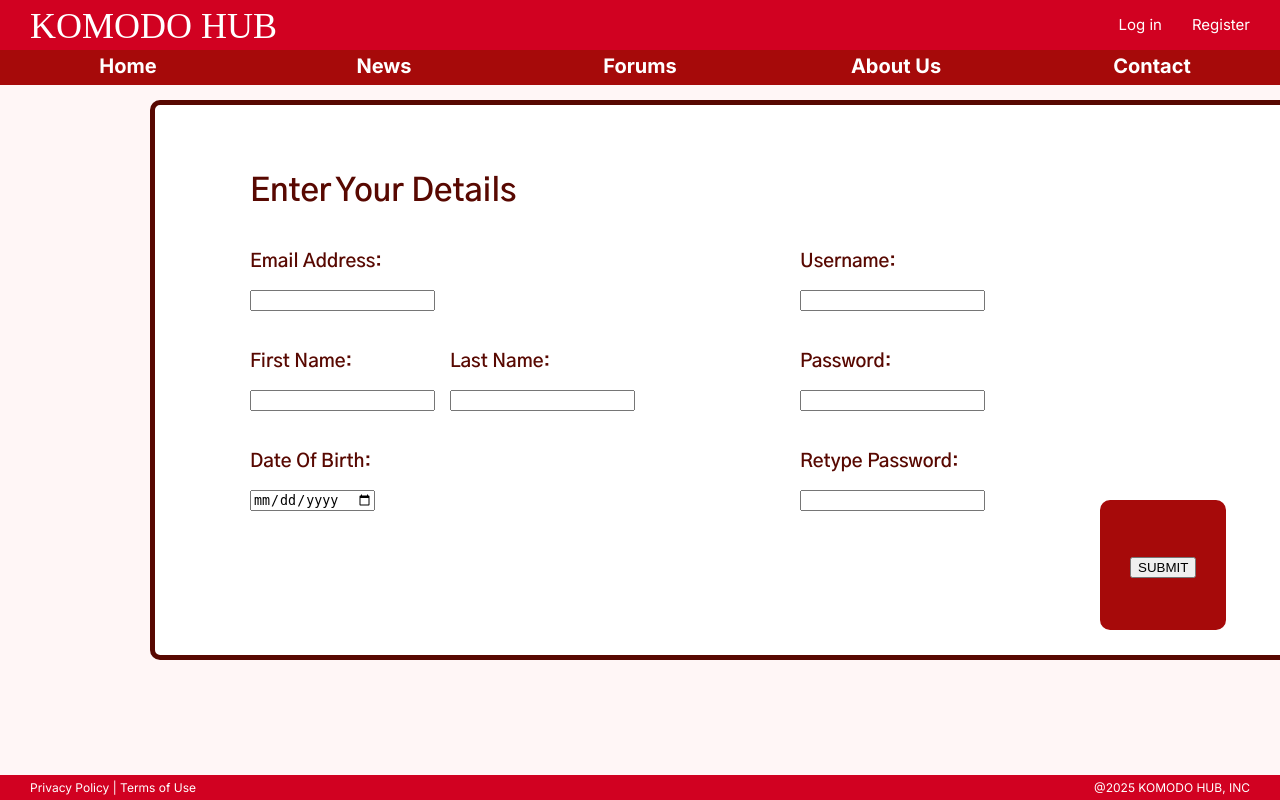
After one commit to Ei-Sandi/Komodo-Hub-5005CMD, a Flask app: page /Individual/ in a window 1280 px wide. The commit adds this page. Run offline with Flask 3, Linux system fonts and the light colour scheme; some web fonts are replaced.

Commit message:
Added Registration Pages

```diff
--- a/KOMODO HUB/app.py
+++ b/KOMODO HUB/app.py
@@ -16,6 +16,14 @@ def login():
 @app.route("/register/")
 def register():
     return render_template("register.html")
+
+@app.route('/Organisation/')
+def Organisation():
+    return render_template('RegOrg.html')
+
+@app.route('/Individual/')
+def Individual():
+    return render_template('RegInd.html')
 
 #nav bar buttons
 @app.route("/news/")
--- /dev/null
+++ b/KOMODO HUB/static/Registration.css
@@ -0,0 +1,276 @@
+#BigBox {
+    border: 5px solid rgb(88, 8, 1);
+    border-radius: 10px;
+    height: 550px;
+    width: 1200px;
+    background-color: white;
+
+    position: fixed;
+    top: 100px;
+    left: 150px;
+}
+.gothic-a1-semibold {
+    color: rgb(88, 8, 1);
+    font-family: "Gothic A1", serif;
+    font-weight: 600;
+    font-style: normal;
+}
+.inter {
+    color: white;
+    font-family: "Inter", serif;
+    font-optical-sizing: auto;
+    font-weight: 400;
+    font-style: normal;
+  }
+#RegBox1 {
+    height: 50px;
+    width: auto;
+    background-color: white;
+
+    position: absolute;
+    top: 200px;
+    left: 550px;
+}
+#RegBox2 {
+    height: 50px;
+    width: auto;
+    background-color: white;
+
+    position: absolute;
+    top: 300px;
+    left: 400px;
+}
+#RegBox3 {
+    height: 50px;
+    width: auto;
+    background-color: white;
+
+    position: absolute;
+    top: 400px;
+    left: 250px;
+}
+#Organisation {
+    border: 50px solid rgb(166, 10, 10);
+    border-radius: 10px;
+    height: 50px;
+    width: auto;
+    background-color: rgb(166, 10, 10);
+
+    position: absolute;
+    top: 500px;
+    left: 400px;
+}
+#Individual {
+    border: 50px solid rgb(166, 10, 10);
+    border-radius: 10px;
+    height: 50px;
+    width: auto;
+    background-color: rgb(166, 10, 10);
+    position: absolute;
+    top: 500px;
+    left: 850px;
+}
+
+#IndBox1{
+    background-color: white;
+    height: auto;
+    width: auto;
+
+    position: absolute;
+    top: 150px;
+    left: 250px;
+}
+.SB{
+    color: white;
+}
+#Submit{
+    border: 30px solid rgb(166, 10, 10);
+    border-radius: 10px;
+    height: auto;
+    width: auto;
+    background-color: rgb(166, 10, 10);
+
+    position: absolute;
+    top: 500px;
+    left: 1100px;
+}
+#EA{
+    height: auto;
+    width: auto;
+
+    position: absolute;
+    top: 250px;
+    left: 250px;
+}
+#Email{
+    position: absolute;
+    top: 290px;
+    left: 250px;
+}
+#FN{
+    height: auto;
+    width: auto;
+
+    position: absolute;
+    top: 350px;
+    left: 250px;
+}
+#First{
+    position: absolute;
+    top: 390px;
+    left: 250px;
+}
+#LN{
+    height: auto;
+    width: auto;
+
+    position: absolute;
+    top: 350px;
+    left: 450px;
+}
+#Last{
+    position: absolute;
+    top: 390px;
+    left: 450px;
+}
+#DOB{
+    height: auto;
+    width: auto;
+
+    position: absolute;
+    top: 450px;
+    left: 250px;
+}
+#Date{
+    position: absolute;
+    top: 490px;
+    left: 250px;
+}
+#UN{
+    height: auto;
+    width: auto;
+
+    position: absolute;
+    top: 250px;
+    left: 800px;
+}
+#User{
+    position: absolute;
+    top: 290px;
+    left: 800px;
+}
+#PW{
+    height: auto;
+    width: auto;
+
+    position: absolute;
+    top: 350px;
+    left: 800px;
+}
+#Pass{
+    position: absolute;
+    top: 390px;
+    left: 800px;
+}
+#RPW{
+    height: auto;
+    width: auto;
+
+    position: absolute;
+    top: 450px;
+    left: 800px;
+}
+#RePass{
+    position: absolute;
+    top: 490px;
+    left: 800px;
+}
+
+#OrgBox{
+    background-color: white;
+    height: auto;
+    width: auto;
+
+    position: absolute;
+    top: 150px;
+    left: 250px;
+}
+.NT{
+    color: white;
+}
+#NEXT{
+    border: 30px solid rgb(166, 10, 10);
+    border-radius: 10px;
+    height: auto;
+    width: auto;
+    background-color: rgb(166, 10, 10);
+
+    position: absolute;
+    top: 500px;
+    left: 1200px;
+}
+#ON{
+    height: auto;
+    width: auto;
+
+    position: absolute;
+    top: 250px;
+    left: 250px;
+}
+#Org{
+    position: absolute;
+    top: 290px;
+    left: 250px;
+}
+#P{
+    height: auto;
+    width: auto;
+
+    position: absolute;
+    top: 350px;
+    left: 250px;
+}
+#Pro{
+    position: absolute;
+    top: 390px;
+    left: 250px;
+}
+#C{
+    height: auto;
+    width: auto;
+
+    position: absolute;
+    top: 450px;
+    left: 250px;
+}
+#Cou{
+    position: absolute;
+    top: 490px;
+    left: 250px;
+}
+#OL{
+    height: auto;
+    width: auto;
+
+    position: absolute;
+    top: 550px;
+    left: 250px;
+}
+#File{
+    position: absolute;
+    top: 590px;
+    left: 250px;
+}
+#BI{
+    height: auto;
+    width: auto;
+
+    position: absolute;
+    top: 250px;
+    left: 800px;
+}
+#Intro{
+    position: absolute;
+    top: 290px;
+    left: 800px;
+}
--- /dev/null
+++ b/KOMODO HUB/templates/RegInd.html
@@ -0,0 +1,42 @@
+{% extends 'publicmain.html' %}
+
+{% block head %}
+    <link rel="preconnect" href="https://fonts.googleapis.com">
+    <link rel="preconnect" href="https://fonts.gstatic.com" crossorigin>
+    <link href="https://fonts.googleapis.com/css2?family=Gothic+A1:wght@600&display=swap" rel="stylesheet">
+    <link rel="stylesheet" href="{{ url_for('static', filename='/Registration.css') }}">
+    <link href="https://fonts.googleapis.com/css2?family=Inter:opsz@14..32&display=swap" rel="stylesheet">
+    <title>Registration - Individual</title>
+{% endblock %}
+
+{% block body%}
+<div id="BigBox"></div>
+<div id= "IndBox1"><h1 class="gothic-a1-semibold">Enter Your Details</h1></div>
+
+
+<h3 class="gothic-a1-semibold">
+    <div id="EA">Email Address:</div>
+    <div id="FN">First Name:</div>
+    <div id="LN">Last Name:</div>
+    <div id="DOB">Date Of Birth:</div>
+    <div id="UN">Username:</div>
+    <div id="PW">Password:</div>
+    <div id="RPW">Retype Password:</div>
+</h3>
+
+<form action="/" method="POST">
+    <div>
+        <input type="email" id="Email" name="Email" required>
+        <input type="text" id="First" name="First" required>
+        <input type="text" id="Last" name="Last" required>
+        <input type="date" id="Date" name="Date" required>
+        <input type="text" id="User" name="User" required>
+        <input type="password" id="Pass" name="Pass" required>
+        <input type="password" id="RePass" name="RePass" required>
+    </div>
+    <br>
+    <div id="Submit">
+        <h2><a href="" class="SB"><input type="submit" value="SUBMIT"></a></h2>
+    </div>
+</form>
+{% endblock %}
```
Also changed, not shown: KOMODO HUB/templates/RegOrg.html (added, +36 -0 lines), KOMODO HUB/templates/register.html (+18 -1 lines).
